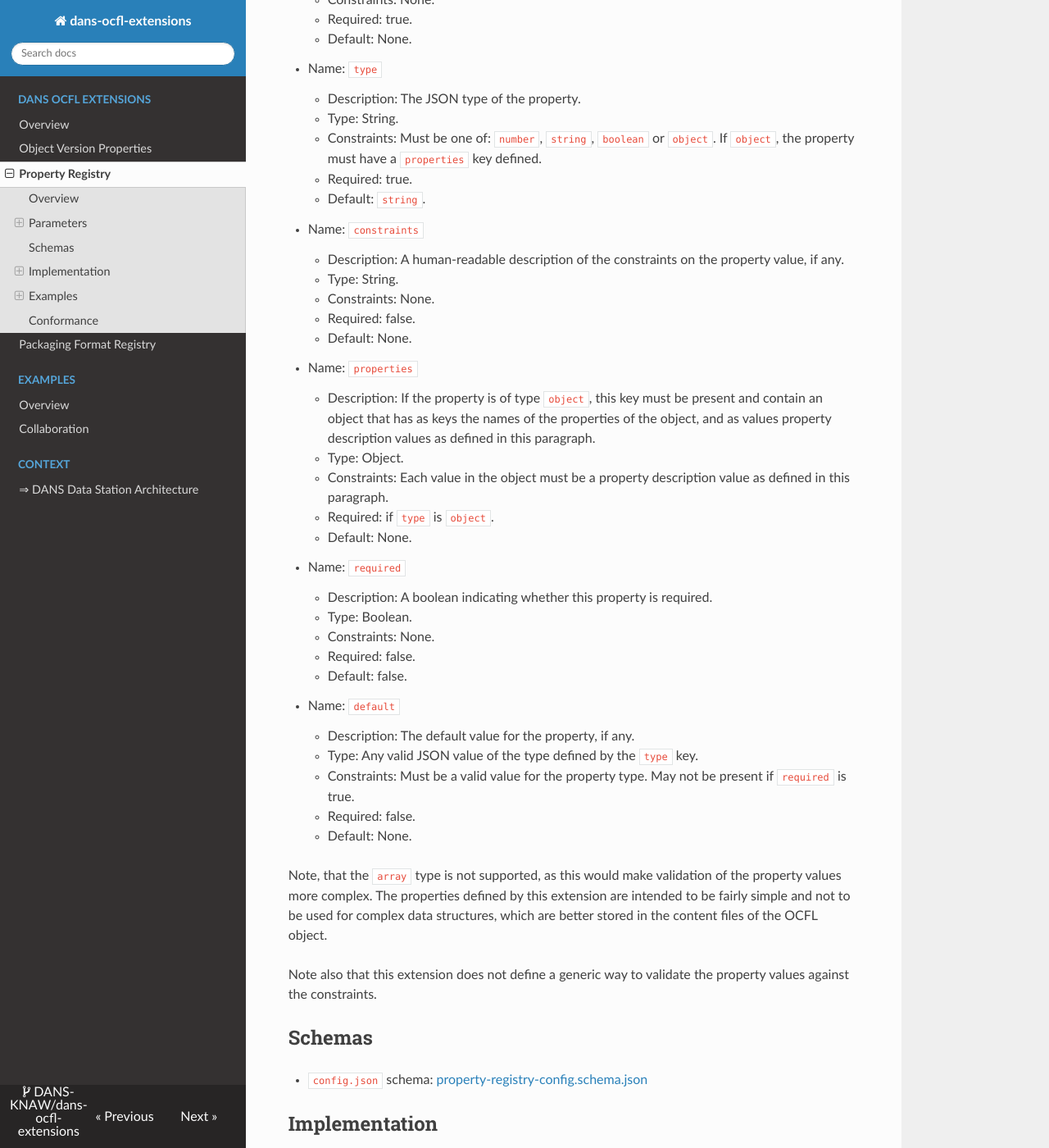
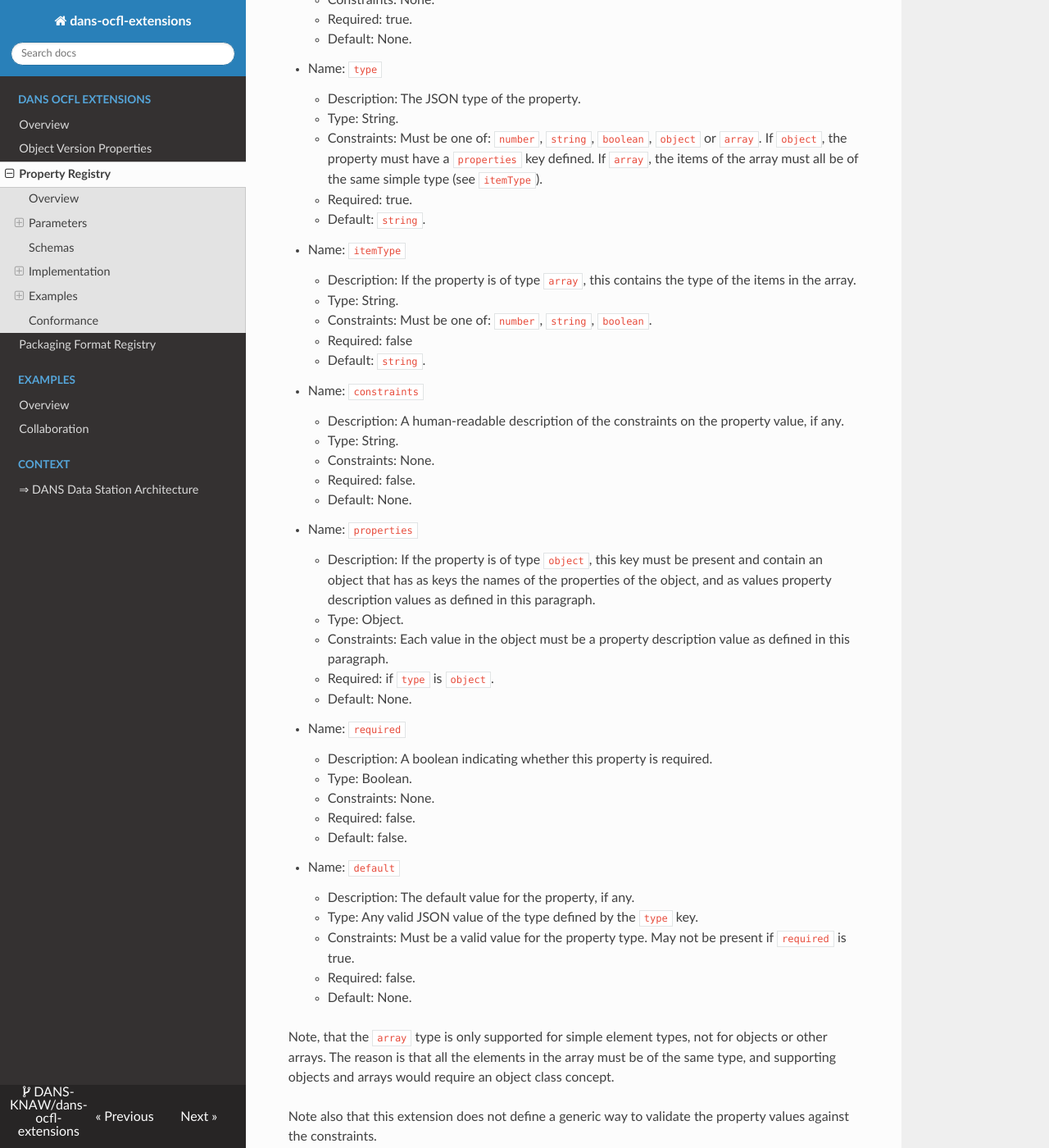
Before and after one commit to DANS-KNAW/dans-ocfl-extensions, an MkDocs documentation site: the page built from docs/property-registry/property-registry.md, in a window 1280 px wide and 1400 px high, scrolled down 1109 px. Shown: the whole window at 82% size. Built offline with MkDocs 1.6.1, drawn with Linux system fonts in a browser that asks for light colours; nearby versions of some CDN libraries.

Commit message:
DD-2236. Add support for array fields in object-version properties (#9)
* DD-2236. Add support for array fields in object-version properties

* Bumped version number

* item-type -> itemType

```diff
--- a/docs/property-registry/property-registry.md
+++ b/docs/property-registry/property-registry.md
@@ -42,8 +42,16 @@ Configuration is done by setting values in the file `config.json` at the top lev
 - Name: `type`
     - Description: The JSON type of the property.
     - Type: String.
-    - Constraints: Must be one of: `number`, `string`, `boolean` or `object`. If `object`, the property must have a `properties` key defined.
+    - Constraints: Must be one of: `number`, `string`, `boolean`, `object` or `array`. If `object`, the property must have a `properties` key defined. If
+      `array`, the items of the array must all be of the same simple type (see `itemType`).
     - Required: true.
+    - Default: `string`.
+
+- Name: `itemType`
+    - Description: If the property is of type `array`, this contains the type of the items in the array.
+    - Type: String.
+    - Constraints: Must be one of: `number`, `string`, `boolean`.
+    - Required: false
     - Default: `string`.
 
 - Name: `constraints`
@@ -75,8 +83,8 @@ Configuration is done by setting values in the file `config.json` at the top lev
     - Required: false.
     - Default: None.
 
-Note, that the `array` type is not supported, as this would make validation of the property values more complex. The properties defined by this extension are
-intended to be fairly simple and not to be used for complex data structures, which are better stored in the content files of the OCFL object.
+Note, that the `array` type is only supported for simple element types, not for objects or other arrays. The reason is that all the elements in the array
+must be of the same type, and supporting objects and arrays would require an object class concept.
 
 Note also that this extension does not define a generic way to validate the property values against the constraints.
 
@@ -186,12 +194,12 @@ Conformance
 -----------
 
 - MUST:
-  - `config.json` contain only `extensionName` and `propertyRegistry`.
-  - `extensionName` be exactly `property-registry`.
-  - Each property description include `description` and `type` and follow the rules outlined above.
-  - Object-typed properties MUST declare `properties` as an object mapping their child properties.
-  - If a property is `required: true`, it MUST NOT specify a `default`.
+    - `config.json` contain only `extensionName` and `propertyRegistry`.
+    - `extensionName` be exactly `property-registry`.
+    - Each property description include `description` and `type` and follow the rules outlined above.
+    - Object-typed properties MUST declare `properties` as an object mapping their child properties.
+    - If a property is `required: true`, it MUST NOT specify a `default`.
 - SHOULD:
-  - Implementations validate `config.json` against the published JSON Schema.
+    - Implementations validate `config.json` against the published JSON Schema.
 - MAY:
-  - Include human-readable `constraints` strings for guidance.
+    - Include human-readable `constraints` strings for guidance.
--- a/pom.xml
+++ b/pom.xml
@@ -27,7 +27,7 @@
     </parent>
 
     <artifactId>dans-ocfl-extensions</artifactId>
-    <version>1.0.1-SNAPSHOT</version>
+    <version>1.1.0-SNAPSHOT</version>
     <packaging>jar</packaging>
 
     <name>DANS OCFL Extensions documentation resources</name>
```
Also changed, not shown: docs/schemas/property-registry-config.schema.json (+6 -1 lines).
